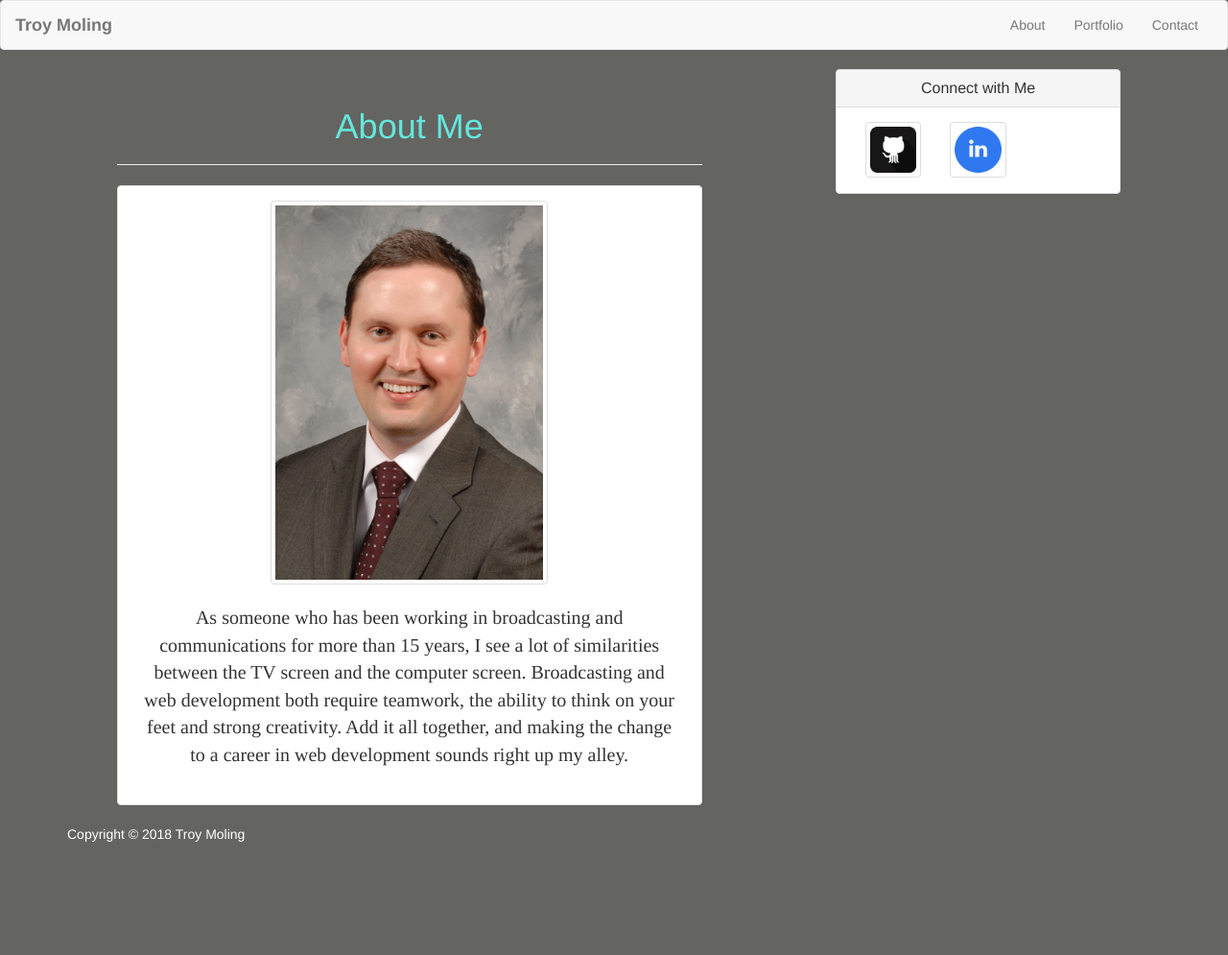
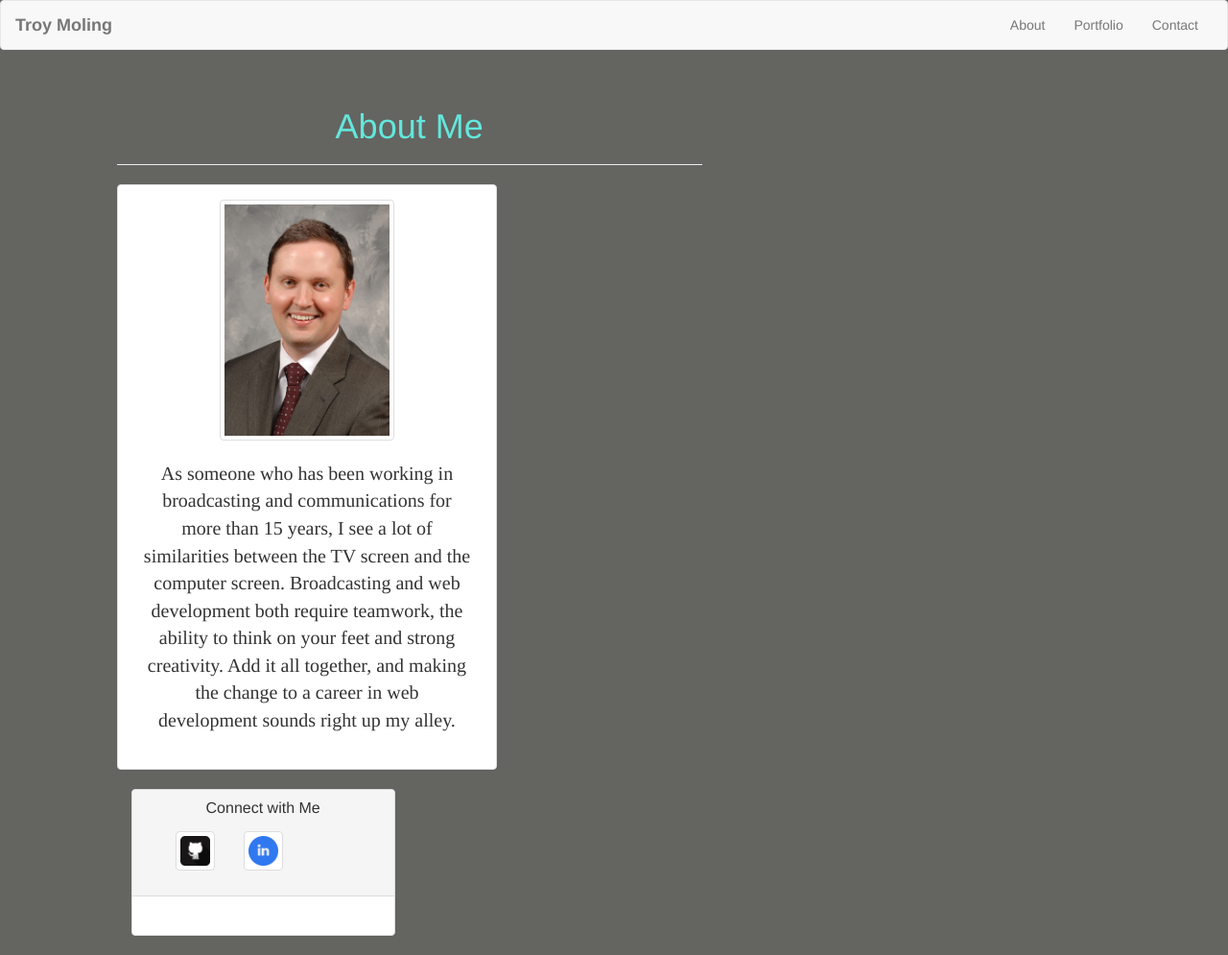
Before and after one commit to tmoling/Bootstrap-Portfolio, a plain HTML site: page index.html in a window 1280 px wide. Shown: the whole page at 96% size. Before the commit the page ends 879 px from the top, so only its background shows below. Drawn offline with nearby package versions, Linux system fonts and the light colour scheme.

Commit message:
Add files via upload

```diff
--- a/bootstrap.css
+++ b/bootstrap.css
@@ -1,5 +1,9 @@
 body {
     background-color: rgb(100, 100, 97);
+}
+
+#id {
+    float: right;
 }
 
 p {
--- a/index.html
+++ b/index.html
@@ -40,31 +40,24 @@
                       <h1>About Me</h1>
                     </div>
                     <div class="row">
-                      <div class="col-xs-6 col-sm-12 col-md-5 col-lg-3">
+                      <div class="col-xs-4 col-sm-6 col-lg-8">
 
-                    </div>
 
-                      <div class="col-xs-6 col-sm-4 col-lg-12">
-
-                          <div class="caption">
                                 <div class="panel panel-default">
-                                        <div class="panel-body"> <img src="images\troy pic.jpg" class="img-thumbnail" width="50%" height="50%">  <p>
-                                            As someone who has been working in broadcasting and communications for more than 15 years, I see a lot of similarities between the TV screen and the computer screen. Broadcasting and web development both require teamwork, the ability to think on your feet and strong creativity. Add it all together, and making the change to a career in web development sounds right up my alley.
+                                  <div class="panel-body"> <img src="images\troy pic.jpg" class="img-thumbnail" width="50%" height="50%">
+                                <p>As someone who has been working in broadcasting and communications for more than 15 years, I see a lot of similarities between the TV screen and the computer screen. Broadcasting and web development both require teamwork, the ability to think on your feet and strong creativity. Add it all together, and making the change to a career in web development sounds right up my alley.
                                             </p></div>
                                       </div>
                           </div>
                       </div>
 
 
-                    </div>
-                </div>
-                <div class="row">
-                <div class="col-sm-offset-1 col-lg-offset-1 col-xs-12 col-sm-2 col-lg-3">
+                <div class="col-xs-12 col-sm-6 col-lg-6" id="contact">
                         <div class="panel panel-default">
 
                         <div class="panel-heading">
                             <h2 class="panel-title pantitle">Connect with Me</h2>
-                              </div>
+
                       <div class="panel-body">
                             <div class="text-center">
                                 <div class="col-sm-4 col-lg-4">
@@ -79,17 +72,17 @@
                                         </div>
                                       </div>
                                     </div>
-
-                        </div>
                                   </div>
 
 
-                </div>
-            </div>
-        </div>
+
+
+
+
 
         <footer>
-                <div class="container">
+                <div class="row">
+                    <div class="col-xs-12 col-sm-6 col-lg-6"</div>
                   Copyright &copy; 2018 Troy Moling
                 </div>
               </footer>
```
Lines whose indentation alone changed are shown as unchanged.
